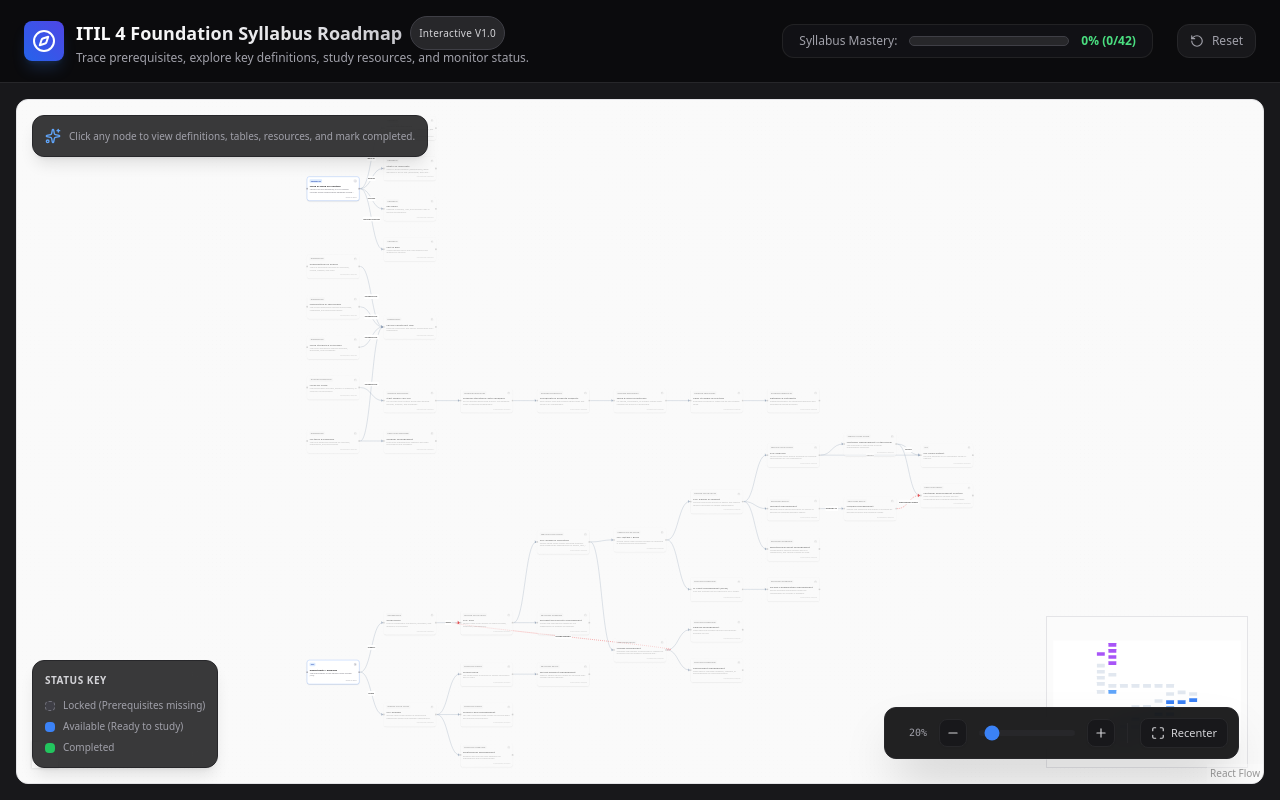
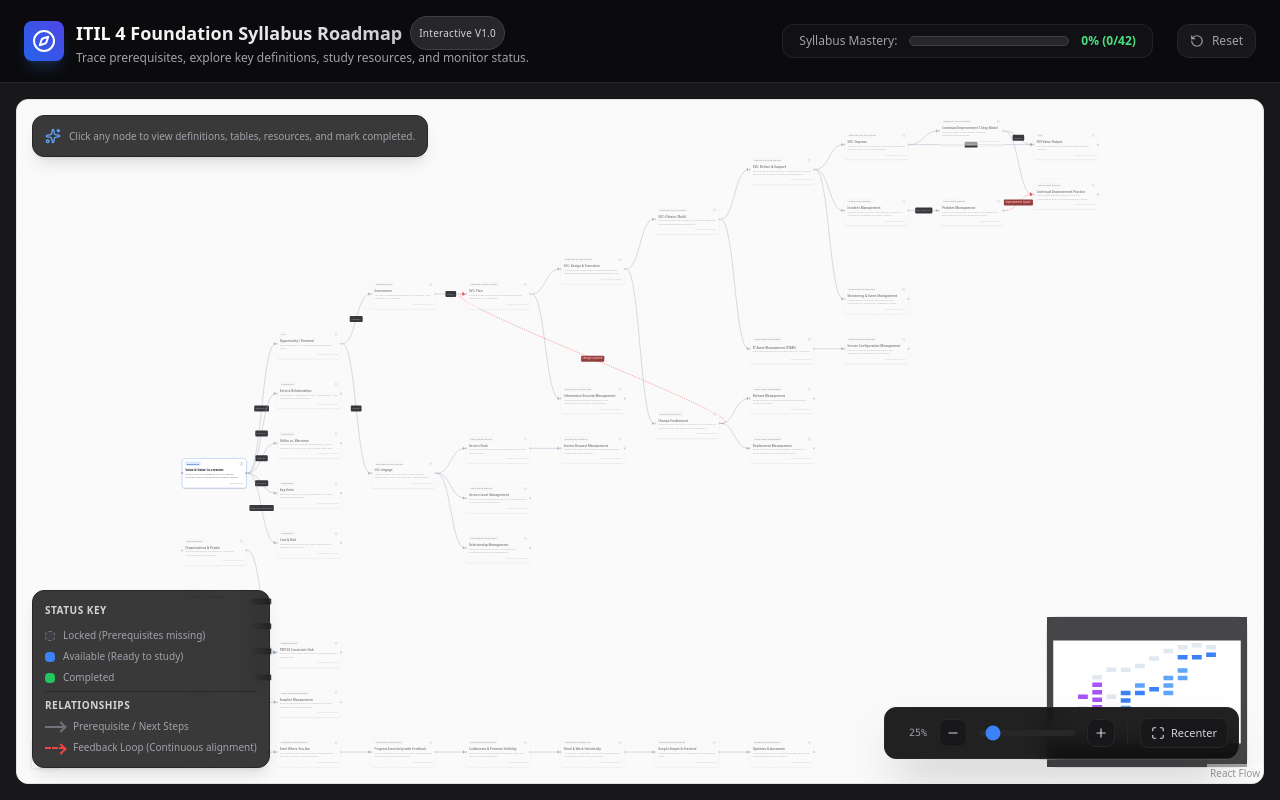
Before and after one commit to murad-1999/ITIL-intro, a Next.js app: page / in a window 1280 px wide. Built offline with nearby package versions, Linux system fonts and the light colour scheme.

Commit message:
feat: improve roadmap layout flow, interactive styled minimap, and explain change rejected feedback loop

```diff
--- a/src/app/globals.css
+++ b/src/app/globals.css
@@ -26,3 +26,10 @@
     text-wrap: balance;
   }
 }
+
+/* React Flow MiniMap Viewport Cursor Styling */
+.react-flow__minimap-active {
+  stroke: #3b82f6 !important;
+  stroke-width: 3px !important;
+  fill: rgba(59, 130, 246, 0.15) !important;
+}
--- a/src/app/page.tsx
+++ b/src/app/page.tsx
@@ -122,6 +122,22 @@
             <div className="w-2.5 h-2.5 rounded bg-green-500" />
             <span className="text-zinc-400">Completed</span>
           </div>
+
+          <div className="w-full h-px bg-zinc-800 my-1" />
+
+          <span className="font-bold text-zinc-300 uppercase tracking-wider mb-1">Relationships</span>
+          <div className="flex items-center gap-2">
+            <div className="w-5 h-0.5 bg-zinc-500 relative">
+              <div className="absolute right-0 -top-[3px] w-2 h-2 border-t-2 border-r-2 border-zinc-500 transform rotate-45" />
+            </div>
+            <span className="text-zinc-400">Prerequisite / Next Steps</span>
+          </div>
+          <div className="flex items-center gap-2">
+            <div className="w-5 h-0.5 border-t-2 border-dashed border-red-500 relative">
+              <div className="absolute right-0 -top-[3.5px] w-2 h-2 border-t-2 border-r-2 border-red-500 transform rotate-45" />
+            </div>
+            <span className="text-zinc-400">Feedback Loop (Continuous alignment)</span>
+          </div>
         </div>
 
         {/* Global Slide-over Drawer component */}
--- a/src/components/graph/RoadmapCanvas.tsx
+++ b/src/components/graph/RoadmapCanvas.tsx
@@ -167,8 +167,10 @@
           if (category === 'concepts') return '#a855f7';
           return '#e2e8f0';
         }}
-        maskColor="rgba(244, 244, 245, 0.4)"
-        className="dark:bg-zinc-900 border border-zinc-200 dark:border-zinc-800"
+        maskColor="rgba(9, 9, 11, 0.75)"
+        className="dark:bg-zinc-950 border border-zinc-200 dark:border-zinc-800 rounded-xl"
+        pannable
+        zoomable
       />
       <ZoomControls />
     </ReactFlow>
--- a/src/data/itil-roadmap.json
+++ b/src/data/itil-roadmap.json
@@ -218,7 +218,7 @@
       "nodeType": "process_gate",
       "summary": "The initial inputs to the Service Value System (SVS).",
       "contentMarkdown": "# Opportunity & Demand\n\nThese are the starting points for the Service Value System (SVS):\n\n- **Opportunity:** Options or possibilities to add value for stakeholders.\n- **Demand:** Need or desire for products and services from internal or external consumers.",
-      "prerequisites": [],
+      "prerequisites": ["value-co-creation"],
       "resources": [],
       "width": 260,
       "height": 120
@@ -253,7 +253,7 @@
       "category": "service_value_chain",
       "nodeType": "process_gate",
       "summary": "Service Value Chain activity to define strategy, objectives, and direction.",
-      "contentMarkdown": "# Service Value Chain: Plan\n\n- **Purpose:** Ensure a shared understanding of the vision, current status, and improvement direction for all four dimensions.",
+      "contentMarkdown": "# Service Value Chain: Plan\n\n- **Purpose:** Ensure a shared understanding of the vision, current status, and improvement direction for all four dimensions.\n\n### Feedback Loop: Change Rejected\nReceives feedback from the **Change Enablement** practice when changes are not authorized. Since plans and strategies might need refinement to address the rejection reasons, the loop feeds back into the Plan activity to adjust priorities, budgets, or architectures before re-initiating.",
       "prerequisites": ["governance", "svc-engage"],
       "resources": [],
       "width": 260,
@@ -368,7 +368,7 @@
       "category": "practices_detail",
       "nodeType": "practice_node",
       "summary": "Maximize the number of successful IT changes by ensuring risks are properly assessed and authorized.",
-      "contentMarkdown": "# Change Enablement (High-Detail Practice)\n\n- **Purpose:** Maximize the number of successful service and product changes by ensuring that risks are properly assessed, authorizing changes to proceed, and managing the change schedule.\n- **Types of Changes:**\n  - **Standard Changes:** Low risk, pre-authorized, common, and follow strict procedures.\n  - **Normal Changes:** Require full risk assessment, scheduling, and CAB approval.\n  - **Emergency Changes:** Must be implemented immediately (e.g., security patch). Uses an expedited approval pipeline.",
+      "contentMarkdown": "# Change Enablement (High-Detail Practice)\n\n- **Purpose:** Maximize the number of successful service and product changes by ensuring that risks are properly assessed, authorizing changes to proceed, and managing the change schedule.\n- **Types of Changes:**\n  - **Standard Changes:** Low risk, pre-authorized, common, and follow strict procedures.\n  - **Normal Changes:** Require full risk assessment, scheduling, and CAB approval.\n  - **Emergency Changes:** Must be implemented immediately (e.g., security patch). Uses an expedited approval pipeline.\n\n### Feedback Loop: Change Rejected\nWhen a change request is assessed by Change Enablement and rejected (e.g., due to excessive risk, lack of budget alignment, or poor planning), it triggers a red feedback loop back to the **SVC: Plan** stage. This allows the organization to replan, refine the requirements, and align strategy before proposing the change again.",
       "prerequisites": ["svc-design-transition"],
       "resources": [],
       "width": 260,
@@ -520,6 +520,13 @@
     }
   ],
   "edges": [
+    {
+      "id": "e-concepts-to-svs",
+      "source": "value-co-creation",
+      "target": "opportunity-demand",
+      "label": "applies to",
+      "isFeedbackLoop": false
+    },
     {
       "id": "e-concept-relation",
       "source": "value-co-creation",
--- a/src/lib/layout.ts
+++ b/src/lib/layout.ts
@@ -25,9 +25,11 @@
     g.setNode(node.id, { width, height });
   });
 
-  // Set edges in dagre
+  // Set edges in dagre (exclude feedback loops to prevent layout cycles/distortion)
   edges.forEach((edge) => {
-    g.setEdge(edge.source, edge.target);
+    if (edge.isFeedbackLoop !== true) {
+      g.setEdge(edge.source, edge.target);
+    }
   });
 
   // Calculate layout
@@ -71,6 +73,13 @@
         width: 16,
         height: 16,
       },
+      labelStyle: isFeedback
+        ? { fill: '#fca5a5', fontWeight: 600, fontSize: 10 }
+        : { fill: '#94a3b8', fontSize: 10 },
+      labelBgStyle: isFeedback
+        ? { fill: '#7f1d1d', fillOpacity: 0.85, rx: 4, ry: 4 }
+        : { fill: '#18181b', fillOpacity: 0.85, rx: 4, ry: 4 },
+      labelBgPadding: [6, 4] as [number, number],
     };
   });
 
```
